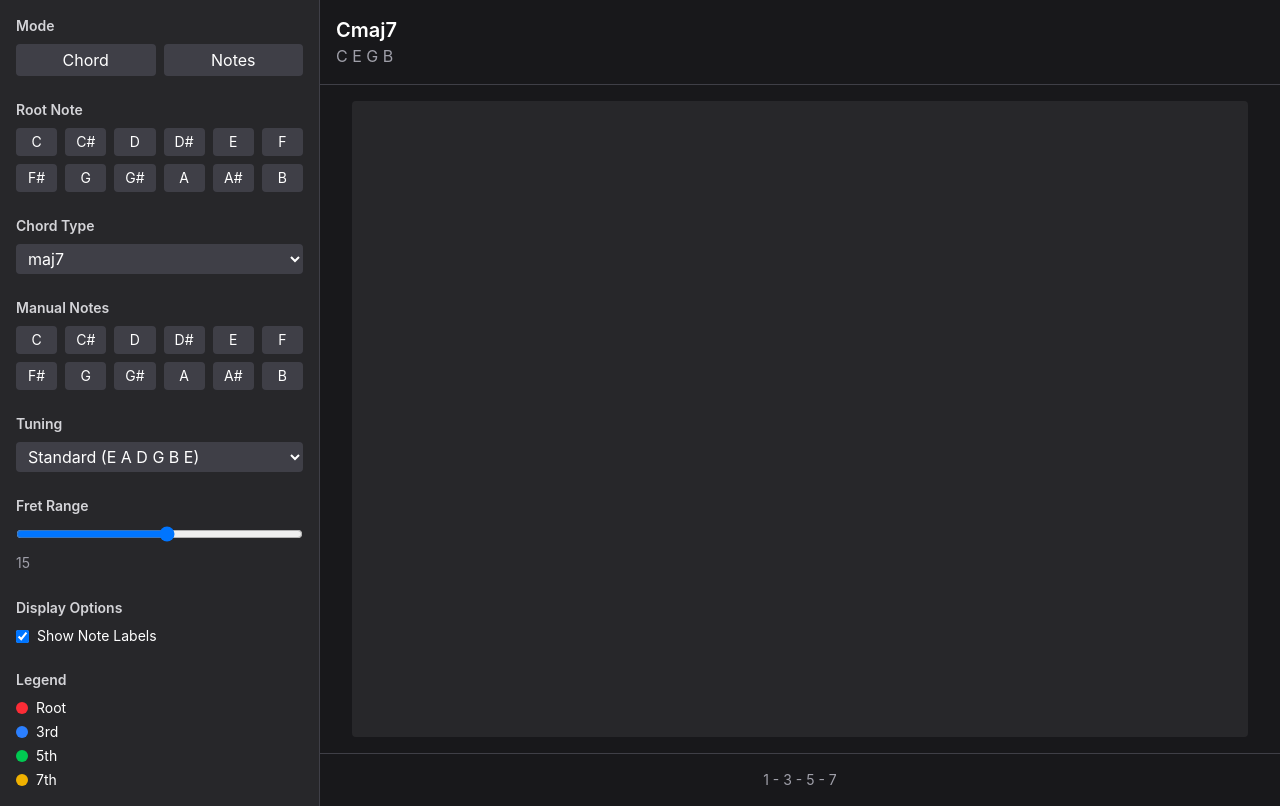
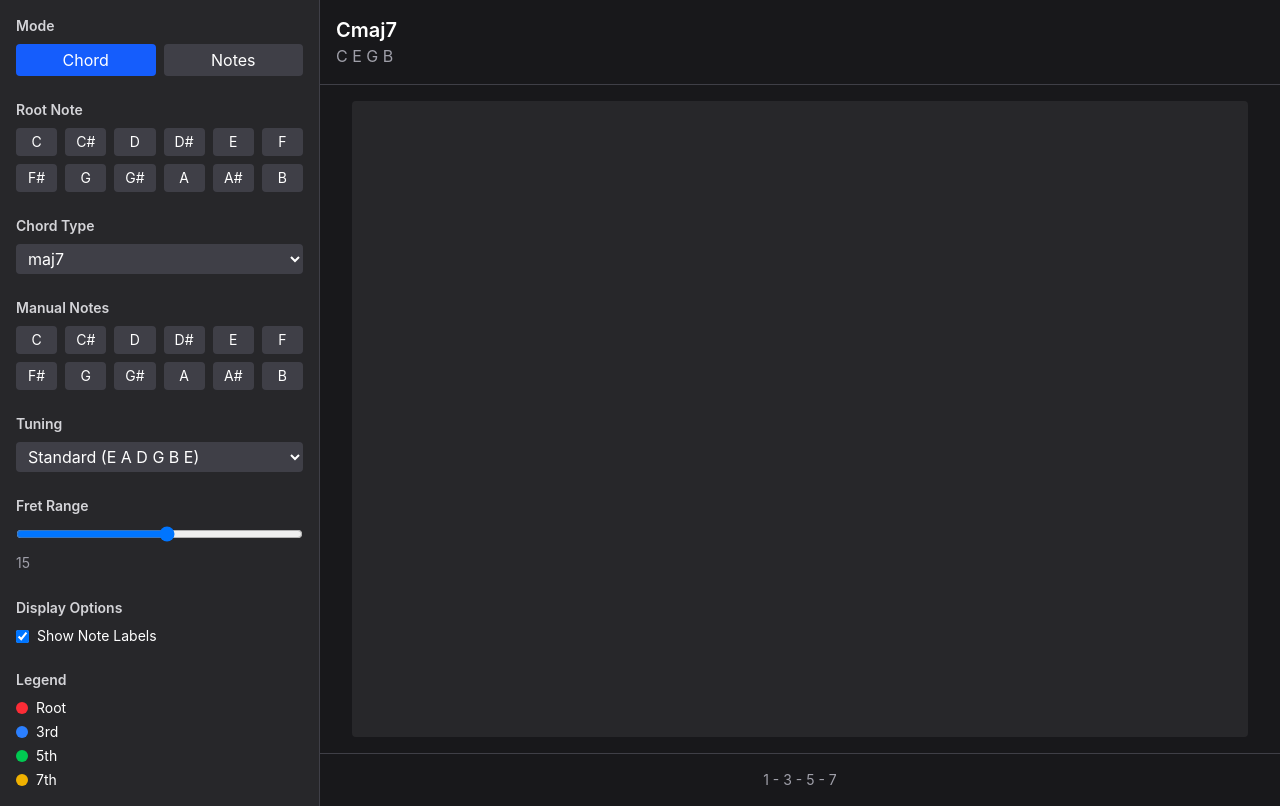
Before and after one commit to mazeen-sev/chord-diagram-generator, a React app in the folder frontend/: page / in a window 1280 px wide. Built offline with nearby package versions, Linux system fonts and the light colour scheme; the HTML template or start-up script is replaced by a standard one.

Commit message:
fixed notes/chord selector

```diff
--- a/frontend/src/App.jsx
+++ b/frontend/src/App.jsx
@@ -2,7 +2,7 @@ import { useState } from "react";
 
 function App() {
 
-  const [mode, setMode] = useState("chord")
+  const [mode, setMode] = useState("Chord")
 
   return (
     <div className="flex min-h-screen bg-zinc-900 text-white">
```
